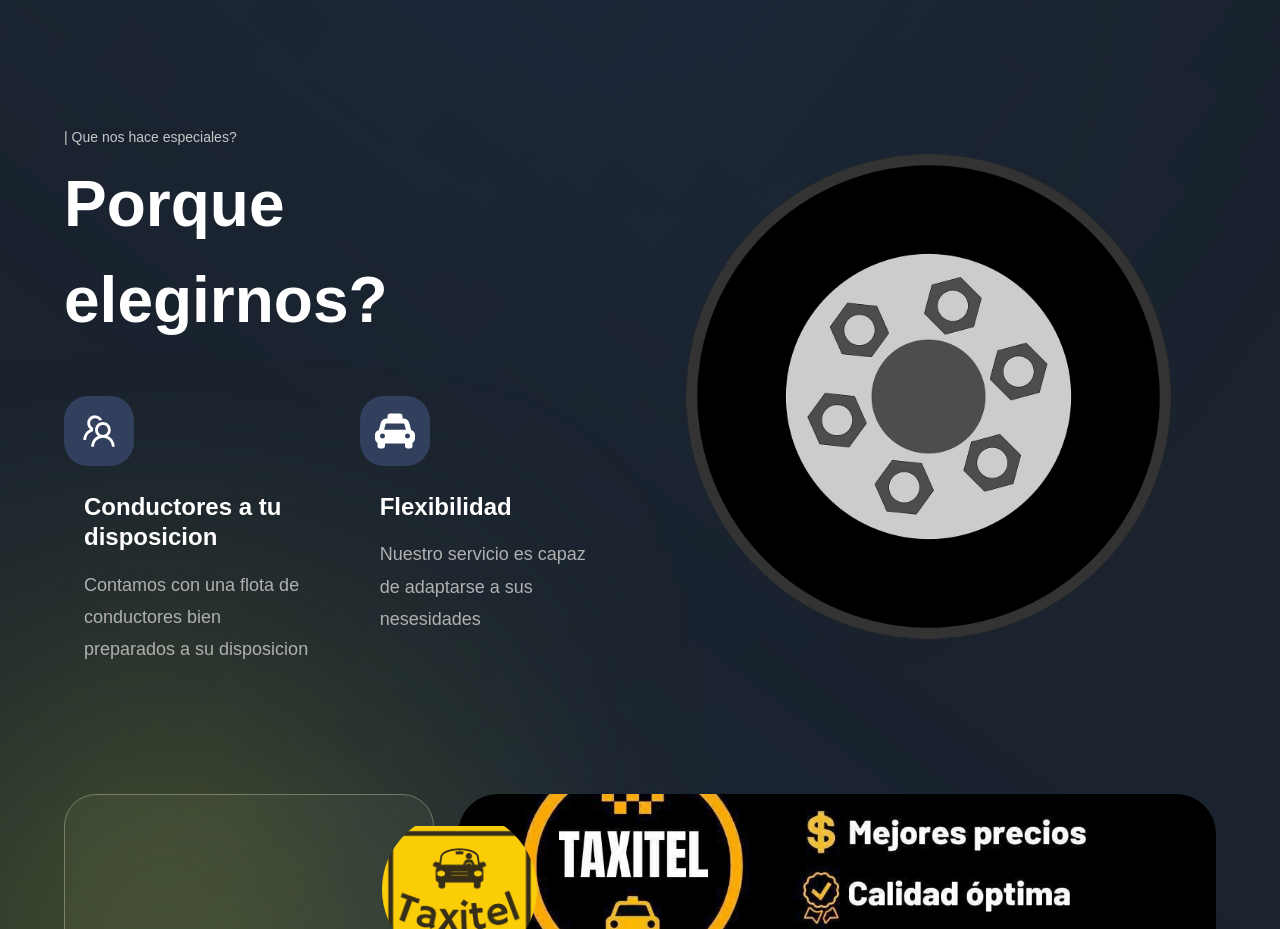
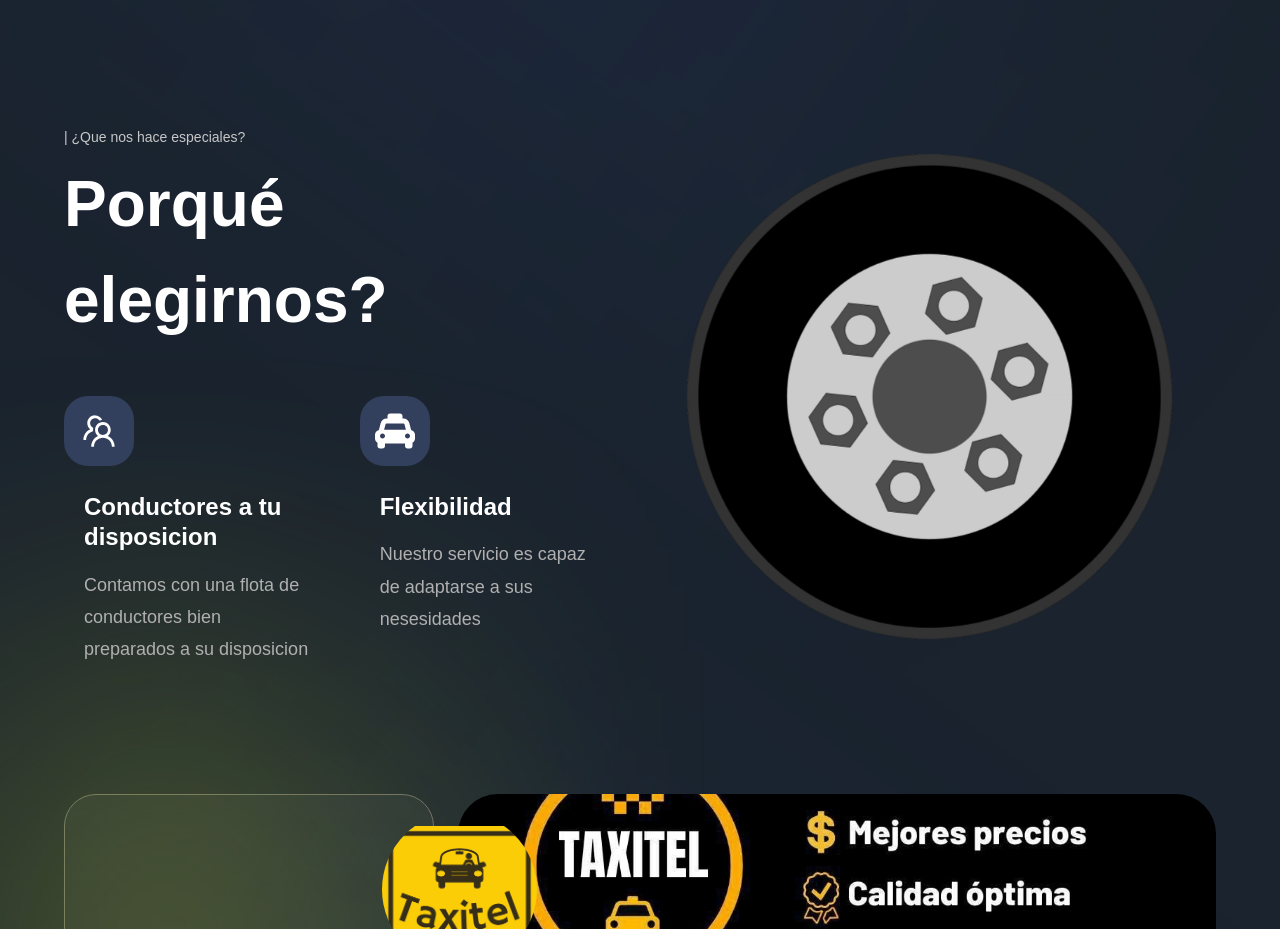
Before and after one commit to Kzares/Taxitel, a Next.js app: page / in a window 1280 px wide. Shown: the part 2228-3157 px from the top of the page. Built offline with nearby package versions, Linux system fonts and the light colour scheme; a web font is replaced by a local one.

Commit message:
Update WhatsNew.jsx

```diff
--- a/sections/WhatsNew.jsx
+++ b/sections/WhatsNew.jsx
@@ -20,8 +20,8 @@ const WhatsNew = () => (
         variants={fadeIn('right', 'tween', 0.2, 1)}
         className="flex-[0.95] flex justify-center flex-col"
       >
-        <TypingText title="| Que nos hace especiales?" />
-        <TitleText title={<>Porque elegirnos?</>} />
+        <TypingText title="| ¿Que nos hace especiales?" />
+        <TitleText title={<>Porqué elegirnos?</>} />
         <div className="mt-[48px] flex flex-wrap justify-between gap-[24px]">
           {newFeatures.map((feature) => (
             <NewFeatures key={feature.title} {...feature} />
```
